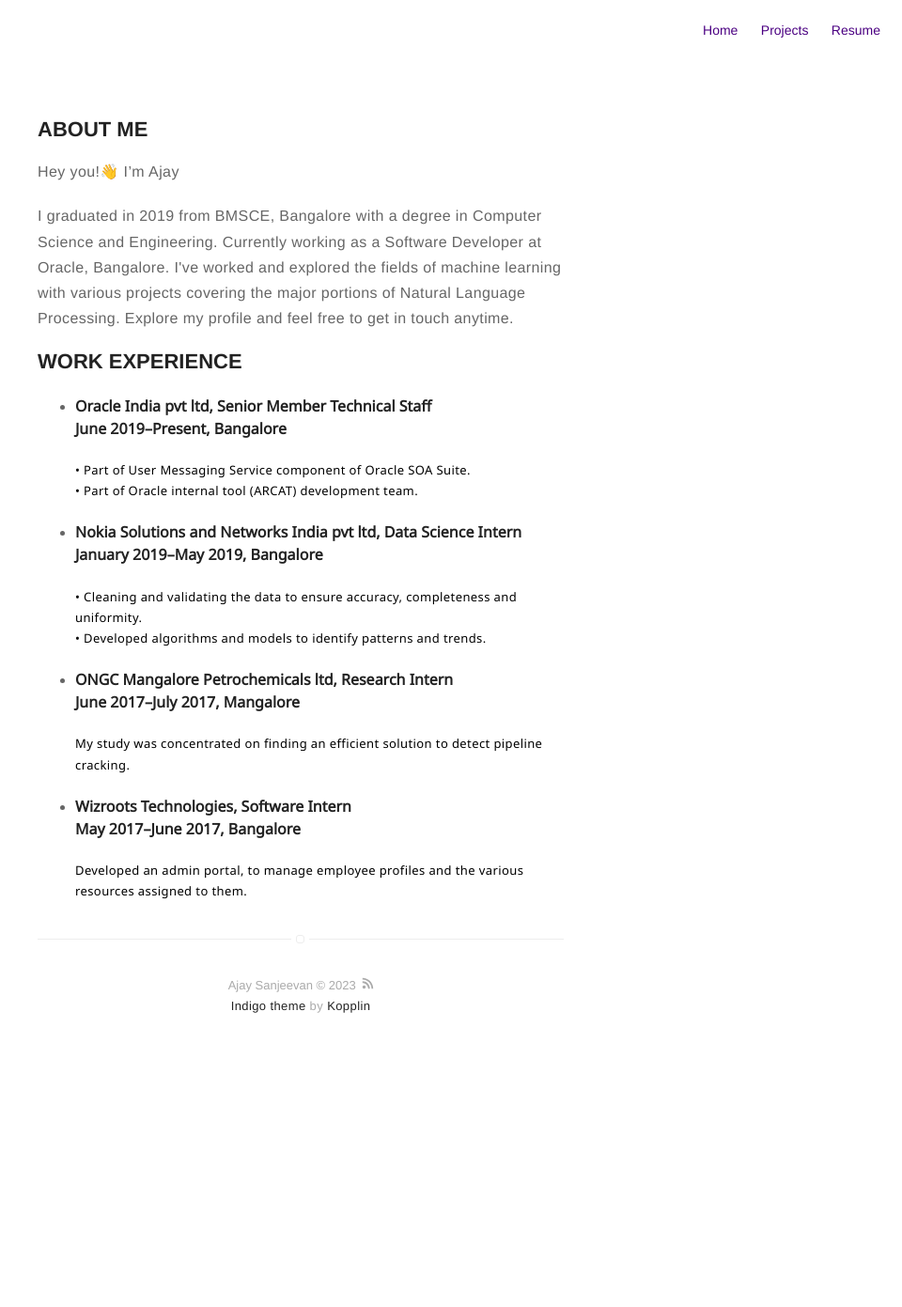
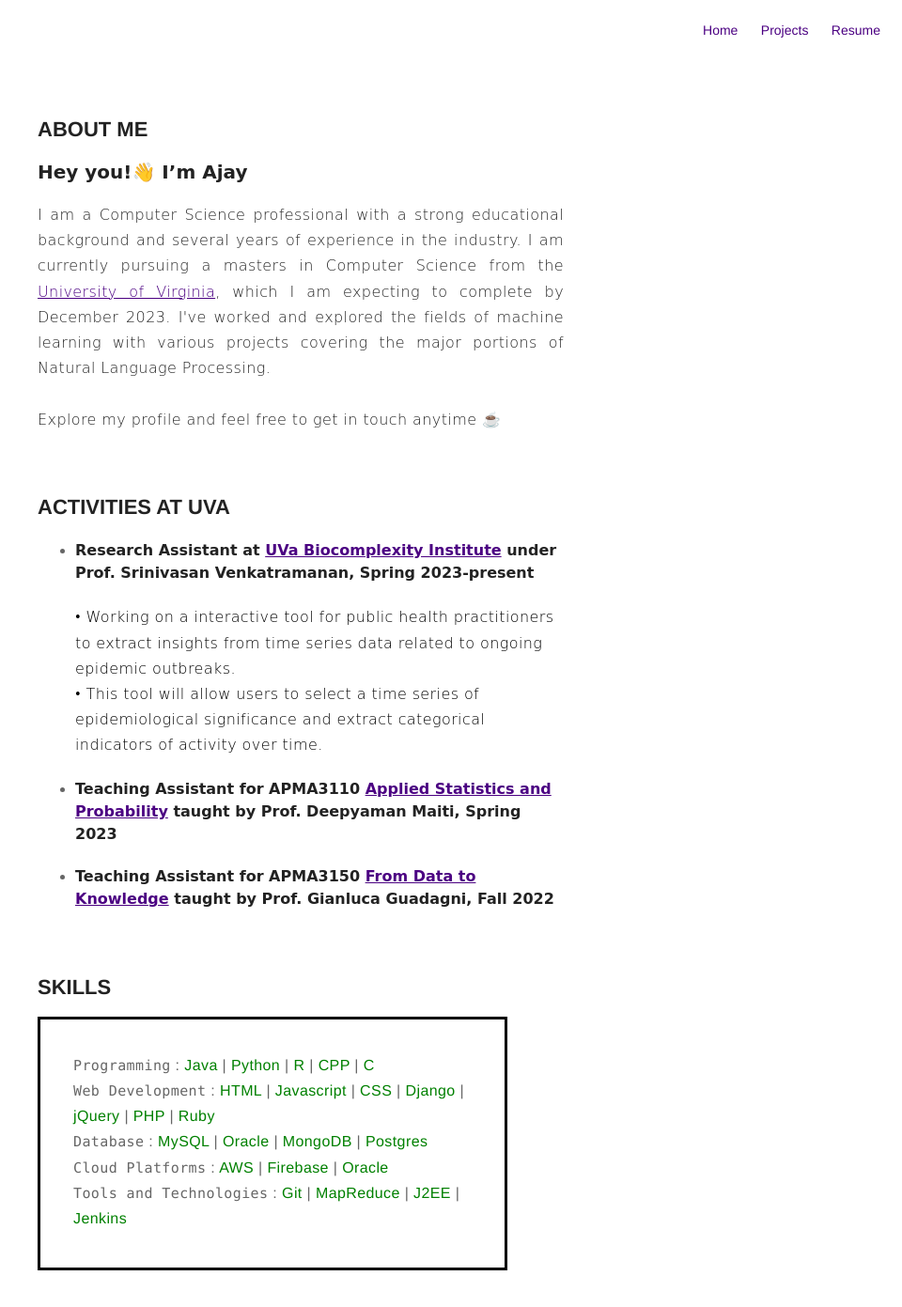
Before and after one commit to ajs997/ajs997.github.io, a Jekyll site: the page built from about.md, in a window 1280 px wide and 1400 px high. Shown: the top 1391 px of the window at 94% size, without its empty margins (320-1280 px from the left). Built offline with Jekyll 4.4.1, drawn with Linux system fonts in a browser that asks for light colours; some of the changed text lies outside the part shown.

Commit message:
About.me changes

```diff
--- a/_config.yml
+++ b/_config.yml
@@ -50,7 +50,7 @@ github: ajs997
 # medium: medium
 # vimeo: myvimeo
 # lanyrd: mylanyrd
-email: ajays997@hotmail.com
+email: ajays@virginia.edu
 
 authors:
   ajays:
--- a/about.md
+++ b/about.md
@@ -5,24 +5,76 @@ layout: page
 <h2 class="title" >ABOUT ME</h2>
 <!--![Profile Image]({% if site.external-image %}{{ site.picture }}{% else %}{{ site.url }}/{{ site.picture }}{% endif %})-->
 
-<p>Hey you!<span>&#128075;</span> I’m Ajay</p>
+<p><h3 style="color: #222;font-family: Comic Sans MS;">Hey you!<span>&#128075;</span> I’m Ajay</h3></p>
 
-<p>I graduated in 2019 from BMSCE, Bangalore with a degree in Computer Science and Engineering.
-Currently working as a Software Developer at Oracle, Bangalore. I've worked
-and explored the fields of machine learning with various projects covering the
-major portions of Natural Language Processing. Explore my profile and feel free
-to get in touch anytime. </p>
+<p style="color: #222;font-family: Comic Sans MS; text-align: justify;">I am a Computer Science professional with a strong educational background and
+    several years of experience in the industry. I am currently pursuing a masters in Computer Science from the
+    <a href="https://engineering.virginia.edu/departments/computer-science">University of Virginia</a>, which I am expecting to complete by December 2023.  I've worked and explored the fields of machine learning with various projects covering the
+major portions of Natural Language Processing. <br><br>Explore my profile and feel free
+to get in touch anytime <span>&#9749;</span></p><br>
+
+<h2>ACTIVITIES AT UVA</h2>
+<ul class="skill-list">
+    <li><h4 style="font-family: 'Comic Sans MS';">Research Assistant at <a href="https://biocomplexity.virginia.edu/institute/divisions/network-systems-science-and-advanced-computing">UVa Biocomplexity Institute</a> under Prof. Srinivasan Venkatramanan, Spring 2023-present</h4></li>
+	<p style="font-family: 'Comic Sans MS';font-size:medium;color:black;">• Working on a interactive tool for public health
+        practitioners to extract insights from time series data related to ongoing epidemic outbreaks.<br>• This tool will allow users to select a time series of epidemiological significance and
+        extract categorical indicators of activity over time.<br></p>
+    <li><h4 style="font-family: 'Comic Sans MS';">Teaching Assistant for APMA3110 <a href="https://www.coursicle.com/virginia/courses/APMA/3110/">Applied Statistics and Probability</a> taught by Prof. Deepyaman Maiti, Spring 2023</h4></li>
+    <li><h4 style="font-family: 'Comic Sans MS';">Teaching Assistant for APMA3150 <a href="https://www.coursicle.com/virginia/courses/APMA/3150/">From Data to Knowledge</a> taught by Prof. Gianluca Guadagni, Fall 2022</h4></li>
+</ul>
+<br>
+
+<h2>SKILLS</h2>
+<div style=" width: 500px;height: 270px;border: 3px solid black;box-sizing: border-box;">
+    <p style="margin: 35px;"><code style="font-size: 15px;">Programming</code> :
+          <span style="color:green">Java</span> | <span style="color:green">Python</span>
+          | <span style="color:green">R</span> | <span style="color:green">CPP</span> | <span style="color:green">C</span>
+	<br>
+    <code style="font-size: 15px;">Web Development</code> :
+         <span style="color:green">HTML</span> |
+        <span style="color:green">Javascript</span> |
+        <span style="color:green">CSS</span> |
+        <span style="color:green">Django</span> |
+        <span style="color:green">jQuery</span> |
+        <span style="color:green">PHP</span> |
+        <span style="color:green">Ruby</span>
+    <br>
+    <code style="font-size: 15px;">Database</code> :
+         <span style="color:green">MySQL</span> |
+        <span style="color:green">Oracle</span> |
+        <span style="color:green">MongoDB</span> |
+        <span style="color:green">Postgres</span>
+    <br>
+    <code style="font-size: 15px;">Cloud Platforms</code> :
+         <span style="color:green">AWS</span> |
+        <span style="color:green">Firebase</span> |
+        <span style="color:green">Oracle</span>
+   <br>
+    <code style="font-size: 15px;">Tools and Technologies</code> :
+         <span style="color:green">Git</span> |
+        <span style="color:green">MapReduce</span> |
+        <span style="color:green">J2EE</span> |
+        <span style="color:green">Jenkins</span>
+    </p>
+
+</div>
+<br>
 
 <h2>WORK EXPERIENCE</h2>
-
 <ul class="skill-list">
-	<li><h4 style="font-family: 'Noto Sans';">Oracle India pvt ltd, Senior Member Technical Staff<br> June 2019–Present, Bangalore</h4></li>
-	<p style="font-family: 'Noto Sans';font-size:small;color:black;">• Part of User Messaging Service component of Oracle SOA Suite.<br>• Part of Oracle internal tool (ARCAT) development team.</p>
-	<li><h4 style="font-family: 'Noto Sans';">Nokia Solutions and Networks India pvt ltd, Data Science Intern <br>January 2019–May 2019, Bangalore</h4></li>
-	<p style="font-family: 'Noto Sans';font-size:small;color:black;" >• Cleaning and validating the data to ensure accuracy, completeness and uniformity.<br>• Developed algorithms and models to identify patterns and trends.</p>
-	<li><h4 style="font-family: 'Noto Sans';">ONGC Mangalore Petrochemicals ltd, Research Intern <br>June 2017–July 2017, Mangalore</h4></li>
-	<p style="font-family: 'Noto Sans';font-size:small;color:black;" >My study was concentrated on finding an efficient solution to detect pipeline cracking.</p>
-	<li><h4 style="font-family: 'Noto Sans';">Wizroots Technologies, Software Intern <br>May 2017–June 2017, Bangalore</h4></li>
-	<p style="font-family: 'Noto Sans';font-size:small;color:black;" >Developed an admin portal, to manage employee profiles and the various resources assigned to them.</p>
+	<li><h4 style="font-family: 'Comic Sans MS';">OracleCorporation, Senior Member Technical Staff<br /> June 2019–July 2022, Bangalore, India</h4></li>
+	<p style="font-family: 'Comic Sans MS';font-size:medium;color:black;">• Enhancing and maintaining User Messaging Service component of Oracle SOA Suite, which is built on J2EE
+        technologies and used by more than 100+ customers.<br>• Implemented the migration of UMS from 11g to 12c version. Designed compatible codes to support the product
+        during and after the migration process.<br>• ARCAT Tool: Developed a self-contained tool to aid in the root cause identification from server logs. This
+        reduced customer escalations and troubleshooting time.<br>• ARCAT Analytics: Built a live, interactive analytics dashboard to display the reporting statistics of ARCAT
+        users with a variety of filtering options. Tech: ADF, JSF, JPA.<br>• Research: Key participant in the research project of developing a search engine to display matching bug details
+        based on an exception stack. My primary focus was on word embedding and text similarity.</p>
+	<li><h4 style="font-family: 'Comic Sans MS';">Nokia Solutions and Networks, Data Science Intern <br />January 2019–May 2019, Bangalore, India</h4></li>
+	<p style="font-family: 'Comic Sans MS';font-size:medium;color:black;">• Cleaning and validating the data to ensure accuracy, completeness and uniformity.<br />• Developed algorithms and models to identify patterns and trends.</p>
+	<li><h4 style="font-family: 'Comic Sans MS';">ONGC Mangalore Petrochemicals ltd, Research Intern <br />June 2017–July 2017, Mangalore, India</h4></li>
+	<p style="font-family: 'Comic Sans MS';font-size:medium;color:black;">My study was concentrated on finding an efficient solution to detect pipeline cracking.</p>
+	<li><h4 style="font-family: 'Comic Sans MS';">Wizroots Technologies, Software Intern <br />May 2017–June 2017, Bangalore, India</h4></li>
+	<p style="font-family: 'Comic Sans MS';font-size:medium;color:black;">Developed an admin portal, to manage employee profiles and the various resources assigned to them.</p>
 
 </ul>
+<br>
```
Also changed, not shown: 1 other file.
